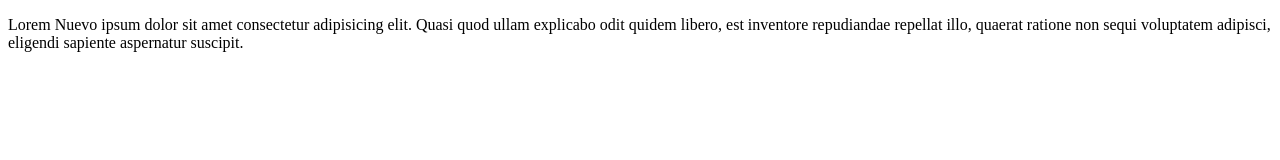
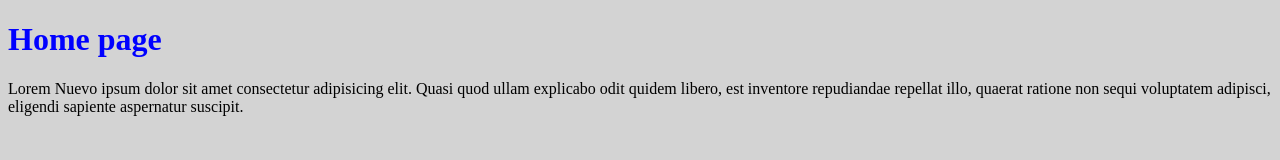
Before and after one commit to Hilo2/Hilo2.github.io, a plain HTML site: page index.html in a window 1280 px wide. Drawn offline with Linux system fonts and the light colour scheme.

Commit message:
css added

```diff
--- a/index.html
+++ b/index.html
@@ -4,8 +4,13 @@
     <meta charset="UTF-8">
     <meta name="viewport" content="width=device-width, initial-scale=1.0">
     <title>Document</title>
+    <link rel="stylesheet" type="text/css" href="styles.css">
+    <script src="script.js" defer></script>
+
+
 </head>
 <body>
+    <h1>Home page</h1>
     <p>Lorem Nuevo ipsum dolor sit amet consectetur adipisicing elit. Quasi quod ullam explicabo odit quidem libero, est inventore repudiandae repellat illo, quaerat ratione non sequi voluptatem adipisci, eligendi sapiente aspernatur suscipit.</p>
 </body>
 </html>
--- /dev/null
+++ b/styles.css
@@ -0,0 +1,6 @@
+body {
+    background-color: lightgray;
+}
+h1 {
+    color: blue;
+}
```
Also changed, not shown: script.js (added).
